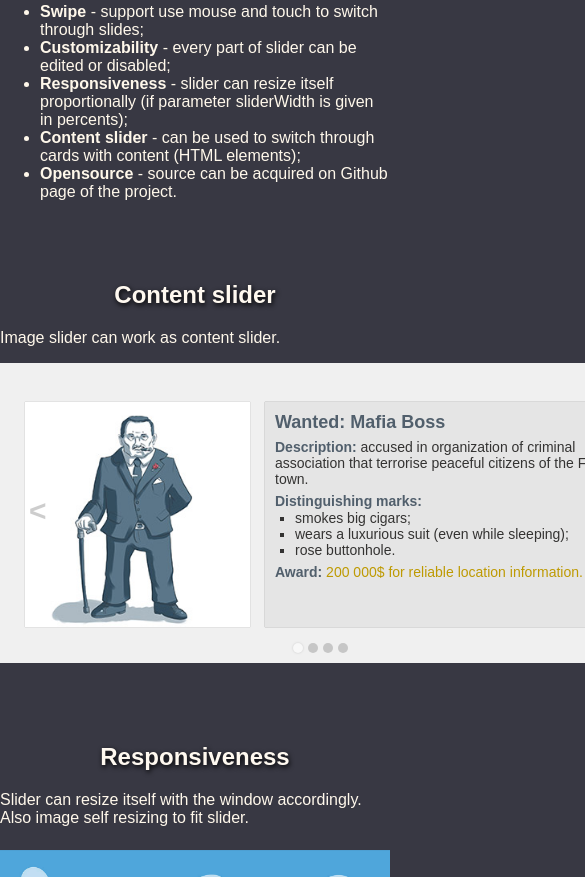
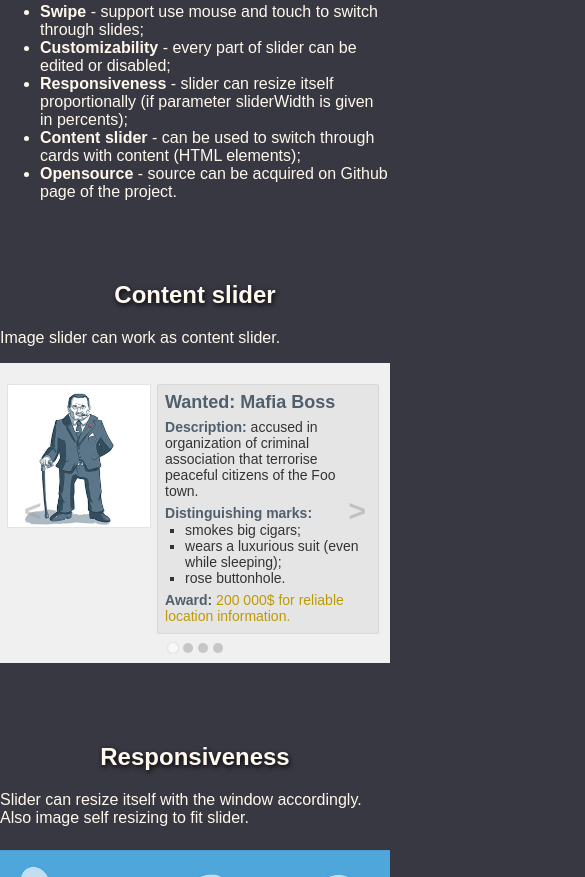
Before and after one commit to AlexEmashev/swipeslider, a plain HTML site: page index.html in a window 390 px wide. Shown: the part 510-1387 px from the top of the page, 585 px wide, since content can reach past the window. Drawn offline with nearby package versions, Linux system fonts and the light colour scheme.

Commit message:
Fix content slider, to make it more responsive.

```diff
--- a/style.scss
+++ b/style.scss
@@ -47,10 +47,10 @@ a{
 
 #content_slider {
   background-color: #f0f0f0;
-  width: 640px;
+  width: 100%;
 
   .wanted {
-    padding: 25px;
+    padding: 2%;
     &:after {
       display: table;
       content: "";
@@ -60,20 +60,21 @@ a{
     img {
       float: left;
       position: relative;
-      height: 225px;
+      display: block;
+      width: 38%;
       box-shadow: 0 0 1px rgba(0, 0, 0, 0.33);
-      margin-right: 15px;
+      margin-right: 2%;
     }
 
     .description {
       float: left;
-      padding: 10px;
+      padding: 2%;
       display: block;
       font-size: 16px;
       color: #343332;
       background: rgb(229, 229, 229);
-      height: 225px;
-      width: 349px;
+      min-height: 85%;
+      width: 59%;
       box-shadow: 0 0 1px rgba(0, 0, 0, 0.58);
       white-space: normal;
 
```
Also changed, not shown: style.css.
